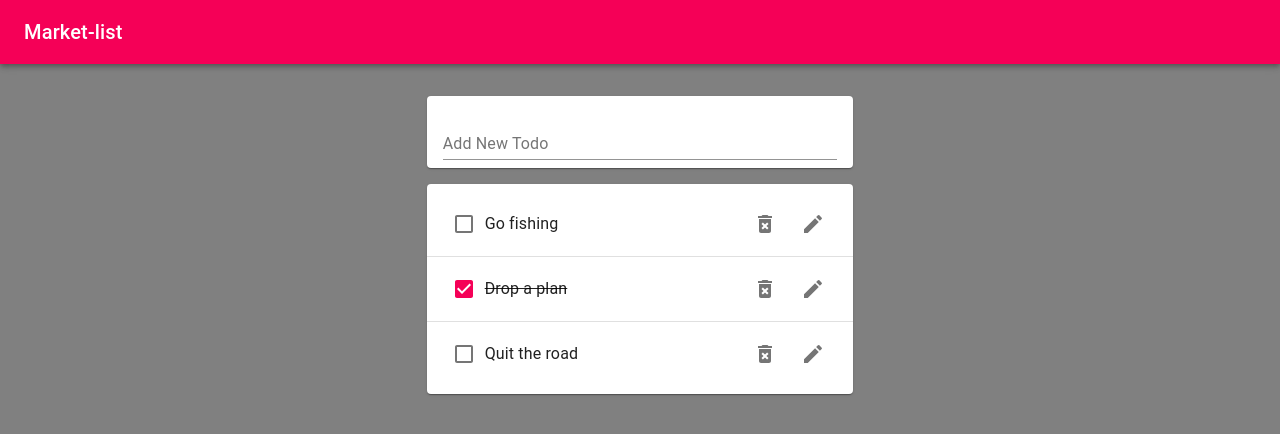
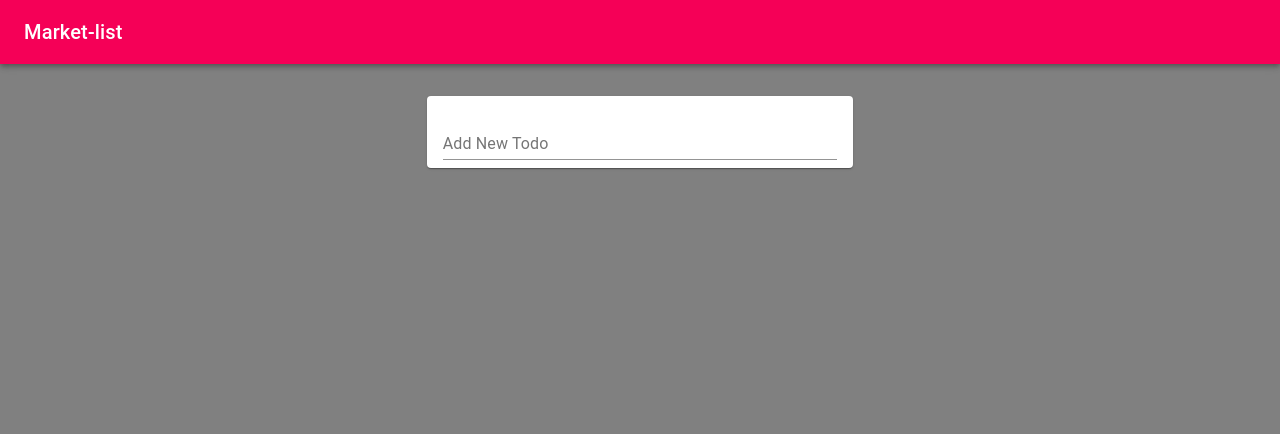
Before and after one commit to upluke/Shopping-list, a React (Create React App) app: page / in a window 1280 px wide. Shown: the top 434 px of the page. Built offline with nearby package versions, Linux system fonts and the light colour scheme.

Commit message:
localstorage

```diff
--- a/src/TodoApp.js
+++ b/src/TodoApp.js
@@ -1,4 +1,4 @@
-import React, { useState } from "react";
+import React, { useState, useEffect } from "react";
 import { makeStyles } from "@material-ui/core/styles";
 import AppBar from "@material-ui/core/AppBar";
 import Toolbar from "@material-ui/core/Toolbar";
@@ -28,12 +28,17 @@
 }));
 
 export default function TodoApp() {
-  const initialTodos = [
-    { id: 1, task: "Go fishing", completed: false },
-    { id: 2, task: "Drop a plan", completed: true },
-    { id: 3, task: "Quit the road", completed: false },
-  ];
+  const initialTodos = JSON.parse(window.localStorage.getItem("todos") || "[]");
+  // const initialTodos = [
+  //   { id: 1, task: "Go fishing", completed: false },
+  //   { id: 2, task: "Drop a plan", completed: true },
+  //   { id: 3, task: "Quit the road", completed: false },
+  // ];
   const [todos, setTodos] = useState(initialTodos);
+
+  useEffect(() => {
+    window.localStorage.setItem("todos", JSON.stringify(todos));
+  }, [todos]);
 
   const addTodo = (newTodoText) => {
     setTodos([...todos, { id: uuidv4(), task: newTodoText, completed: false }]);
--- a/src/TodoList.js
+++ b/src/TodoList.js
@@ -5,6 +5,7 @@
 import Todo from "./Todo";
 
 export default function TodoList({ todos, removeTodo, toggleTodo, editTodo }) {
+  if (todos.length)
     return (
       <Paper>
         <List>
@@ -25,4 +26,5 @@
         </List>
       </Paper>
     );
+  return null;
 }
```
Lines whose indentation alone changed are shown as unchanged.
